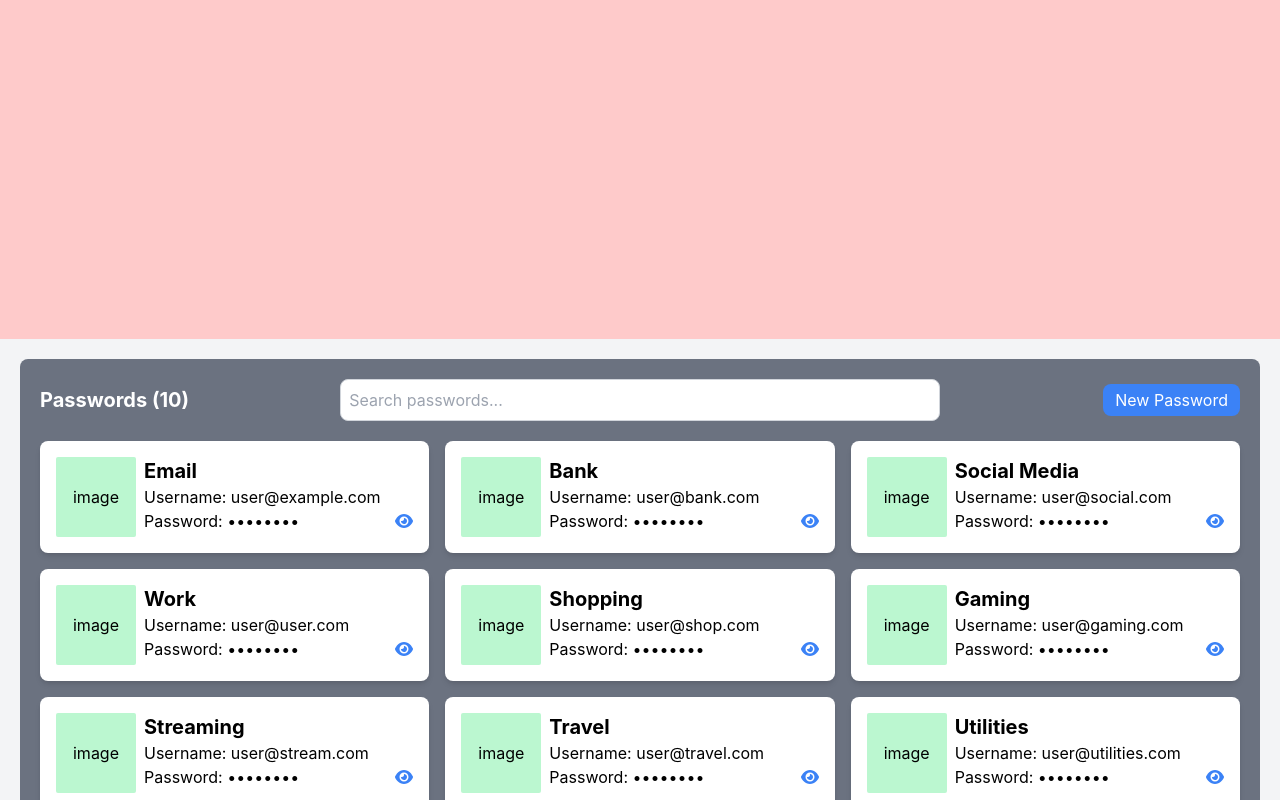
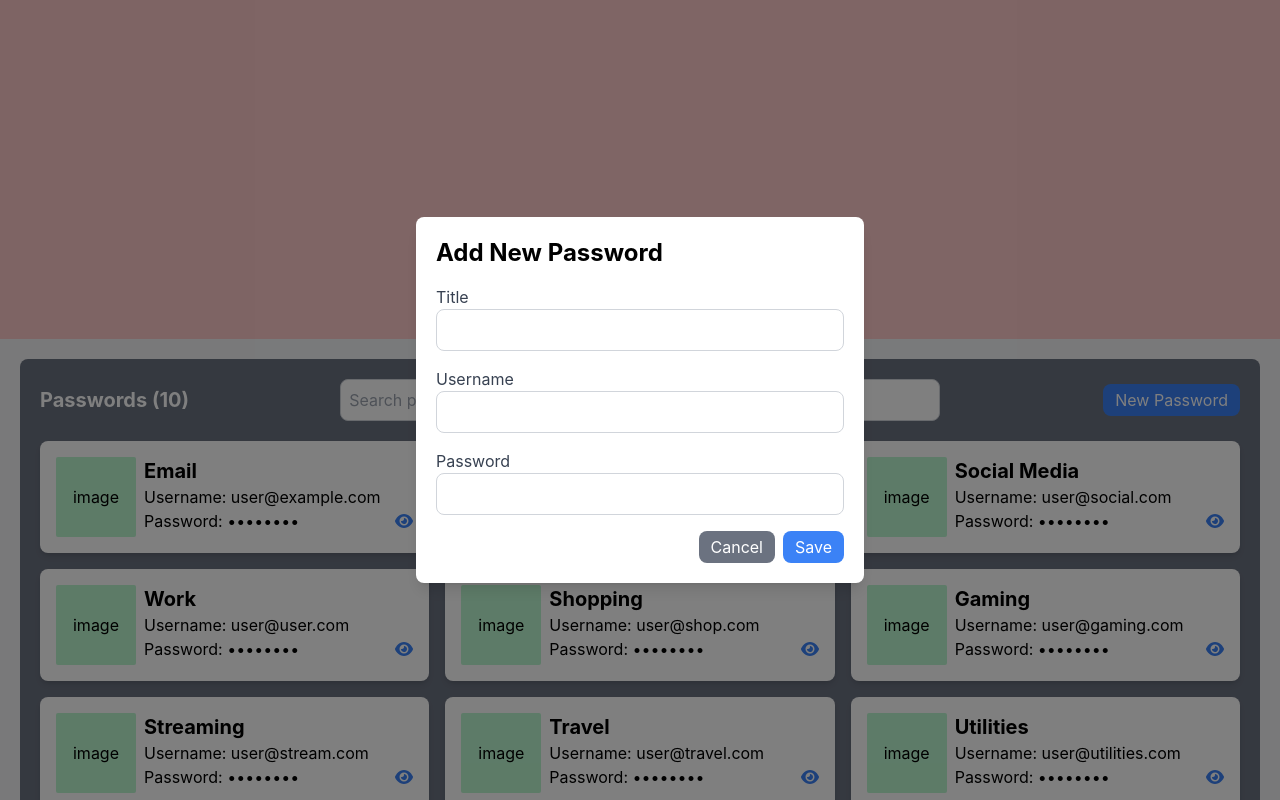
Before and after one commit to DavidBatoDev/gdg-flask-sj-client, a React (Vite) app in the folder password-mnger-client/: page / in a window 1280 px wide. Both pictures are taken after a click on the button "New Password". Shown: the part 461-1261 px from the top of the page. Built offline with nearby package versions, Linux system fonts and the light colour scheme.

Commit message:
feat: add modal for creating new passwords and improve password management

```diff
--- /dev/null
+++ b/password-mnger-client/src/components/Modal.jsx
@@ -0,0 +1,67 @@
+import React, { useState } from 'react';
+
+const Modal = ({ setIsModalOpen, addPassword }) => {
+  const [title, setTitle] = useState('');
+  const [username, setUsername] = useState('');
+  const [password, setPassword] = useState('');
+
+  const handleSubmit = (e) => {
+    e.preventDefault();
+    addPassword({ title, username, password });
+    setIsModalOpen(false);
+  };
+
+  return (
+    <div className="fixed inset-0 z-10 bg-black bg-opacity-50 flex items-center justify-center">
+      <div className="bg-white p-5 rounded-lg shadow-lg w-full max-w-md">
+        <h2 className="text-2xl font-bold mb-4">Add New Password</h2>
+        <form onSubmit={handleSubmit}>
+          <div className="mb-4">
+            <label className="block text-gray-700">Title</label>
+            <input
+              type="text"
+              value={title}
+              onChange={(e) => setTitle(e.target.value)}
+              className="w-full p-2 border border-gray-300 rounded-lg"
+              required
+            />
+          </div>
+          <div className="mb-4">
+            <label className="block text-gray-700">Username</label>
+            <input
+              type="text"
+              value={username}
+              onChange={(e) => setUsername(e.target.value)}
+              className="w-full p-2 border border-gray-300 rounded-lg"
+              required
+            />
+          </div>
+          <div className="mb-4">
+            <label className="block text-gray-700">Password</label>
+            <input
+              type="password"
+              value={password}
+              onChange={(e) => setPassword(e.target.value)}
+              className="w-full p-2 border border-gray-300 rounded-lg"
+              required
+            />
+          </div>
+          <div className="flex justify-end">
+            <button
+              type="button"
+              onClick={() => setIsModalOpen(false)}
+              className="bg-gray-500 text-white px-3 py-1 rounded-lg mr-2"
+            >
+              Cancel
+            </button>
+            <button type="submit" className="bg-blue-500 text-white px-3 py-1 rounded-lg">
+              Save
+            </button>
+          </div>
+        </form>
+      </div>
+    </div>
+  );
+}
+
+export default Modal;
--- a/password-mnger-client/src/components/Password.jsx
+++ b/password-mnger-client/src/components/Password.jsx
@@ -2,11 +2,13 @@ import { useState } from 'react';
 import SearchBar from "./SearchBar.jsx";
 import { FontAwesomeIcon } from '@fortawesome/react-fontawesome';
 import { faEye, faEyeSlash } from '@fortawesome/free-solid-svg-icons';
+import Modal from './Modal.jsx';
 
 const Password = () => {
   const [visiblePasswordIds, setVisiblePasswordIds] = useState([]);
+  const [isModalOpen, setIsModalOpen] = useState(false);
 
-  const passwords = [
+  const [passwords, setPasswords] = useState([
     { id: 1, title: 'Email', username: 'user@example.com', password: 'password123' },
     { id: 2, title: 'Bank', username: 'user@bank.com', password: 'securepassword' },
     { id: 3, title: 'Social Media', username: 'user@social.com', password: 'mypassword' },
@@ -17,7 +19,11 @@ const Password = () => {
     { id: 8, title: 'Travel', username: 'user@travel.com', password: 'travelpassword' },
     { id: 9, title: 'Utilities', username: 'user@utilities.com', password: 'utilitiespassword' },
     { id: 10, title: 'Education', username: 'user@edu.com', password: 'educationpassword' },
-  ];
+  ]);
+
+  const addPassword = (newPassword) => {
+    setPasswords([...passwords, { id: passwords.length + 1, ...newPassword }]);
+  };
 
   const toggleShowPassword = (id) => {
     setVisiblePasswordIds((prevIds) =>
@@ -32,7 +38,7 @@ const Password = () => {
         <h1 className="text-xl font-bold text-white">Passwords ({passwords.length})</h1>
         {/* Search Bar */}
         <SearchBar />
-        <button className="bg-blue-500 text-white px-3 py-1 ml-3 rounded-lg">
+        <button onClick={() => setIsModalOpen(true)} className="bg-blue-500 text-white px-3 py-1 ml-3 rounded-lg">
           New Password
         </button>
       </div>
@@ -47,7 +53,7 @@ const Password = () => {
             </div>
               <div className="flex flex-col w-full">
                 <h2 className="text-xl font-bold">{password.title}</h2>
-                <p class>Username: {password.username}</p>
+                <p>Username: {password.username}</p>
 
                 <div className="flex items-center justify-between">
                   <p>Password: {visiblePasswordIds.includes(password.id) ? password.password : '••••••••'}</p>
@@ -60,6 +66,7 @@ const Password = () => {
           </div>
         ))}
       </div>
+      {isModalOpen && <Modal setIsModalOpen={setIsModalOpen} addPassword={addPassword} />}
     </div>
   );
 }
```
Also changed, not shown: password-mnger-client/src/App.jsx (+7 -7 lines).
